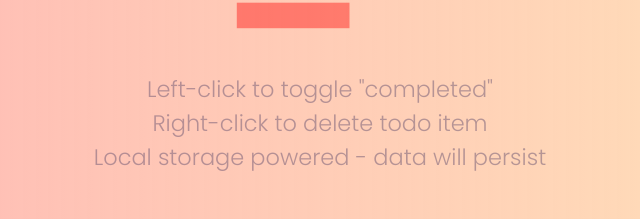
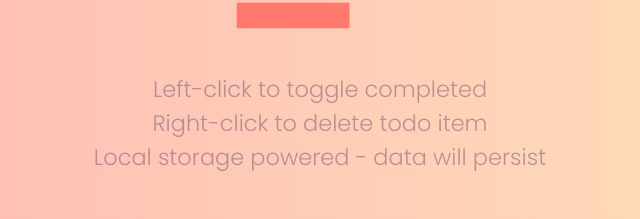
Before and after one commit to Vainiac/test-todo, a plain HTML site: page index.html in a window 1280 px wide. Shown: the part 216-435 px from the top of the page, 320-960 px from the left. Drawn offline with Linux system fonts and the light colour scheme.

Commit message:
Small change

```diff
--- a/index.html
+++ b/index.html
@@ -11,7 +11,7 @@
 <body>
    <h1 id="heading">to_do</h1>
    <small class="features">
-      <h3>Left-click to toggle "completed"</h3>
+      <h3>Left-click to toggle completed</h3>
       <h3>Right-click to delete todo item</h3>
       <h3>Local storage powered - data will persist</h3>
    </small>
```
